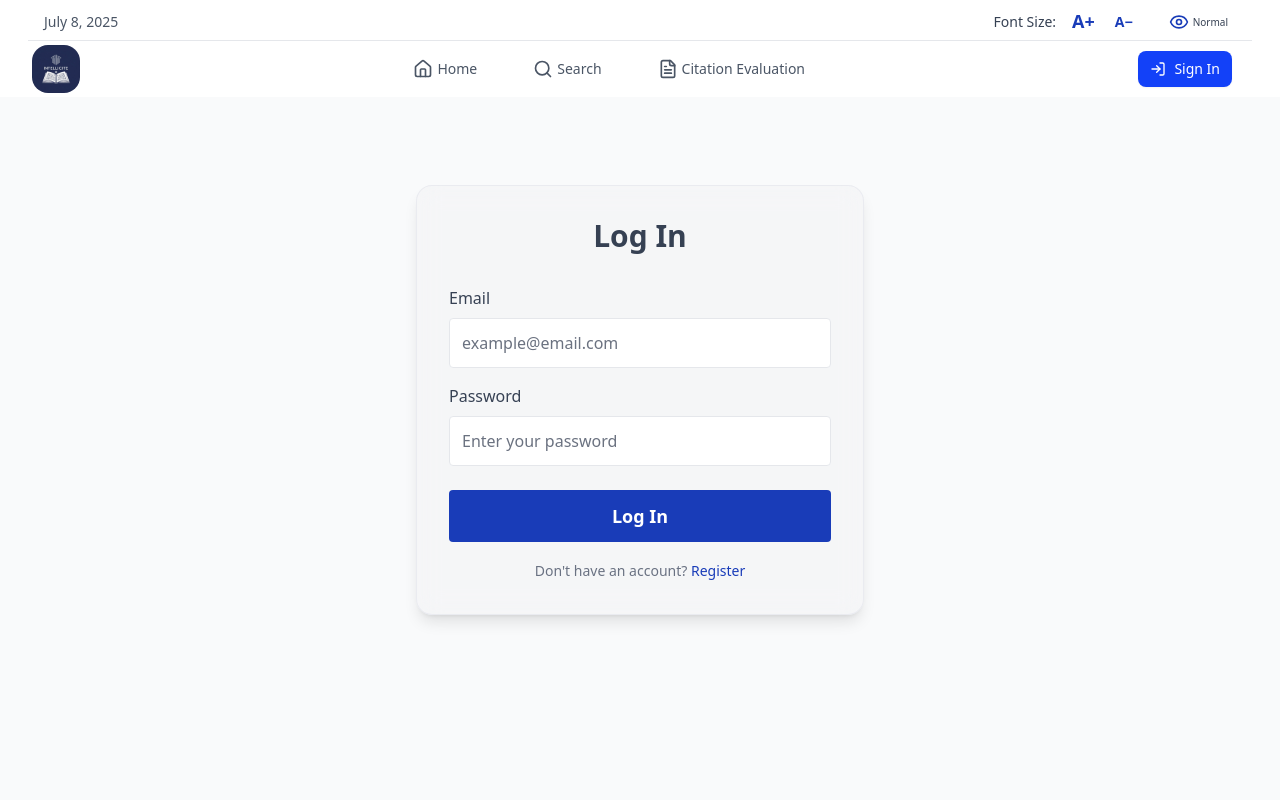
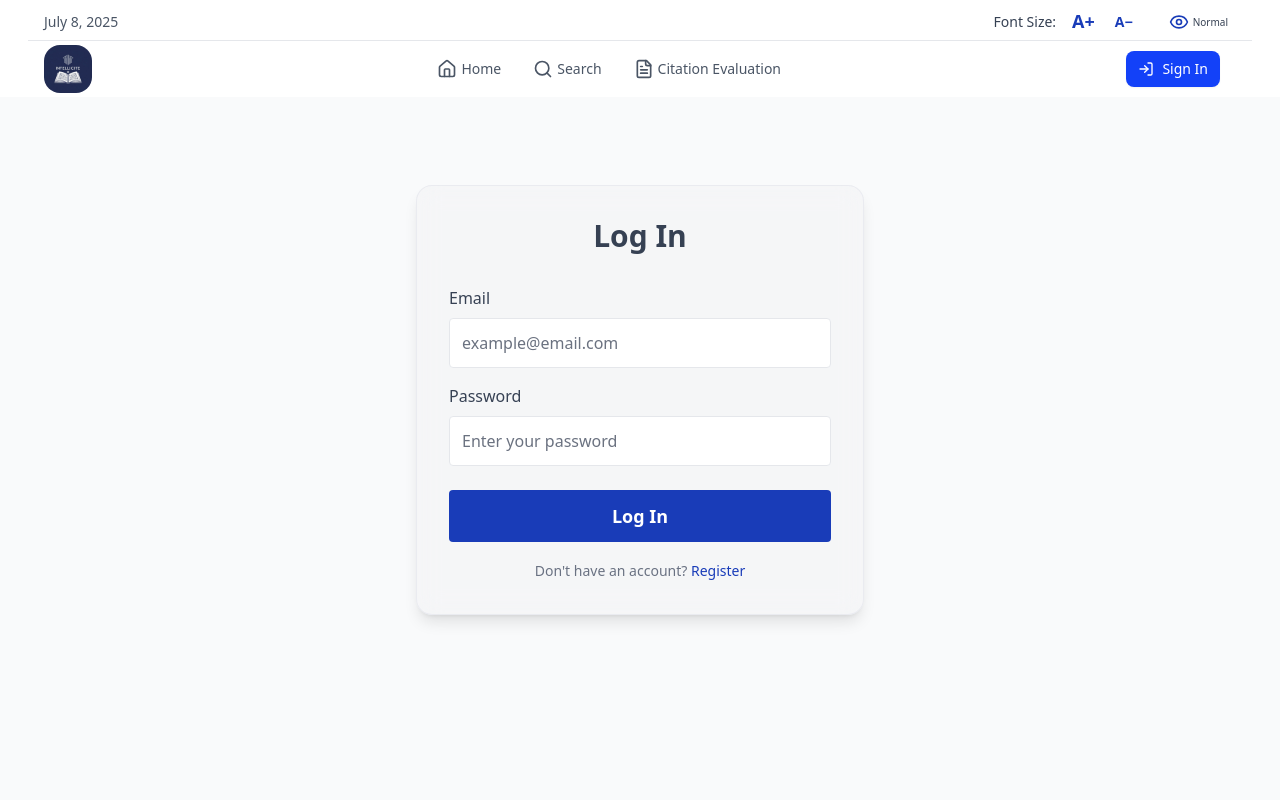
Before and after one commit to Iimvalue/intellicite-ui, a React (Vite) app: page /login in a window 1280 px wide. Shown: the top 800 px of the page. Built offline with nearby package versions, Linux system fonts and the light colour scheme.

Commit message:
mobile header padding

```diff
--- a/src/components/header/Header.jsx
+++ b/src/components/header/Header.jsx
@@ -179,7 +179,7 @@ const Header = ({ logo, navigationItems = [] }) => {
 
           {/* Navigation */}
           <div className="">
-            <div className="flex items-center justify-between m-1 ">
+            <div className="flex items-center justify-between m-1 px-3 ">
               {/* Logo */}
               <div className="flex-shrink-0">
                 <Link to="/" className="flex items-center">
@@ -207,7 +207,7 @@ const Header = ({ logo, navigationItems = [] }) => {
                   <Link
                     key={index}
                     to={item.path}
-                    className={`text-sm font-medium py-2 px-3 rounded-lg transition-all flex items-center ${
+                    className={`text-sm font-medium py-2 rounded-lg transition-all flex items-center ${
                       location.pathname === item.path
                         ? "text-blue-900 bg-blue-100"
                         : "text-gray-600 hover:bg-gray-100"
```
